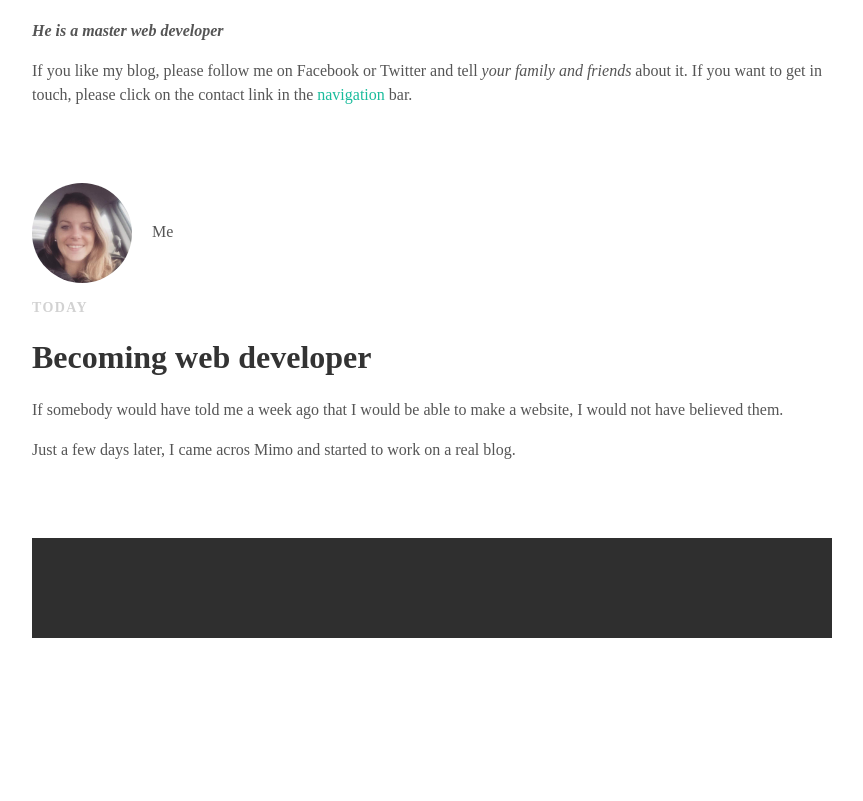
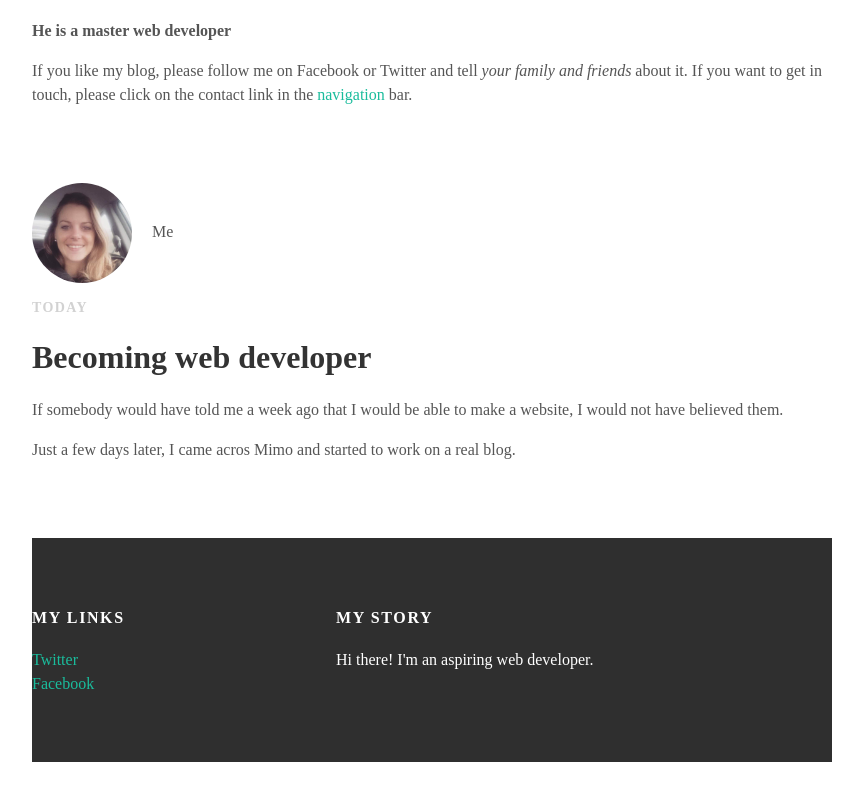
Before and after one commit to loudesj/.github.io, a plain HTML site: page index.html in a window 1280 px wide. Shown: the part 371-1172 px from the top of the page, without its empty margins (208-1071 px from the left). Before the commit the page ends 1069 px from the top, so only its background shows below. Drawn offline with Linux system fonts and the light colour scheme.

Commit message:
Add files via upload

```diff
--- a/index.html
+++ b/index.html
@@ -27,7 +27,7 @@
                     </div>
          <h1 class="about-title">About this guy</h1>
                     <div class="about-content">
-                        <p><em><strong>He is a master web developer</em></strong></p>
+                        <p><strong>He is a master web developer</strong></p>
                         <p>If you like my blog, please follow me on Facebook or Twitter and
                             tell <em>your family and friends</em> about it. If you want to get in touch,
                             please click on the contact link in the <a href="https://www.google.ca">navigation
@@ -49,10 +49,24 @@
               </div>
              </div>
             </div>
+
         <div id="footer">
             <div class="container">
+                <div class="column">
+                    <h4>My Links</h4>
+                    <p>
+                        <a href="https://www.twitter.com">Twitter</a>
+                        <br>
+                        <a href="https://www.facebook.com/Loudesj">Facebook</a>
+                    </p>
+                </div>
+                <div class="column">
+                    <h4>My Story</h4>
+                    <p>Hi there! I'm an aspiring web developer.</p>
+                </div>
             </div>
             </div>
 
-    </body>
+ </body>
+
 </html>
```
